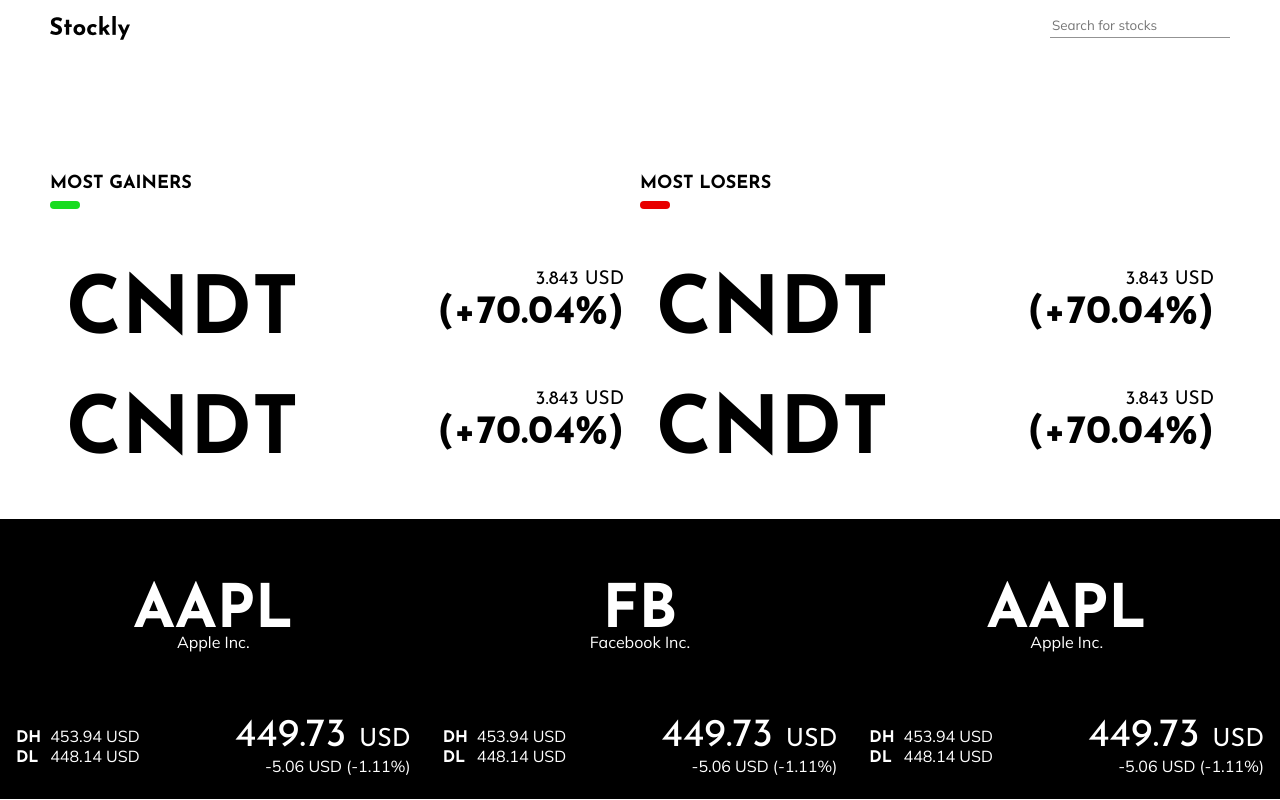
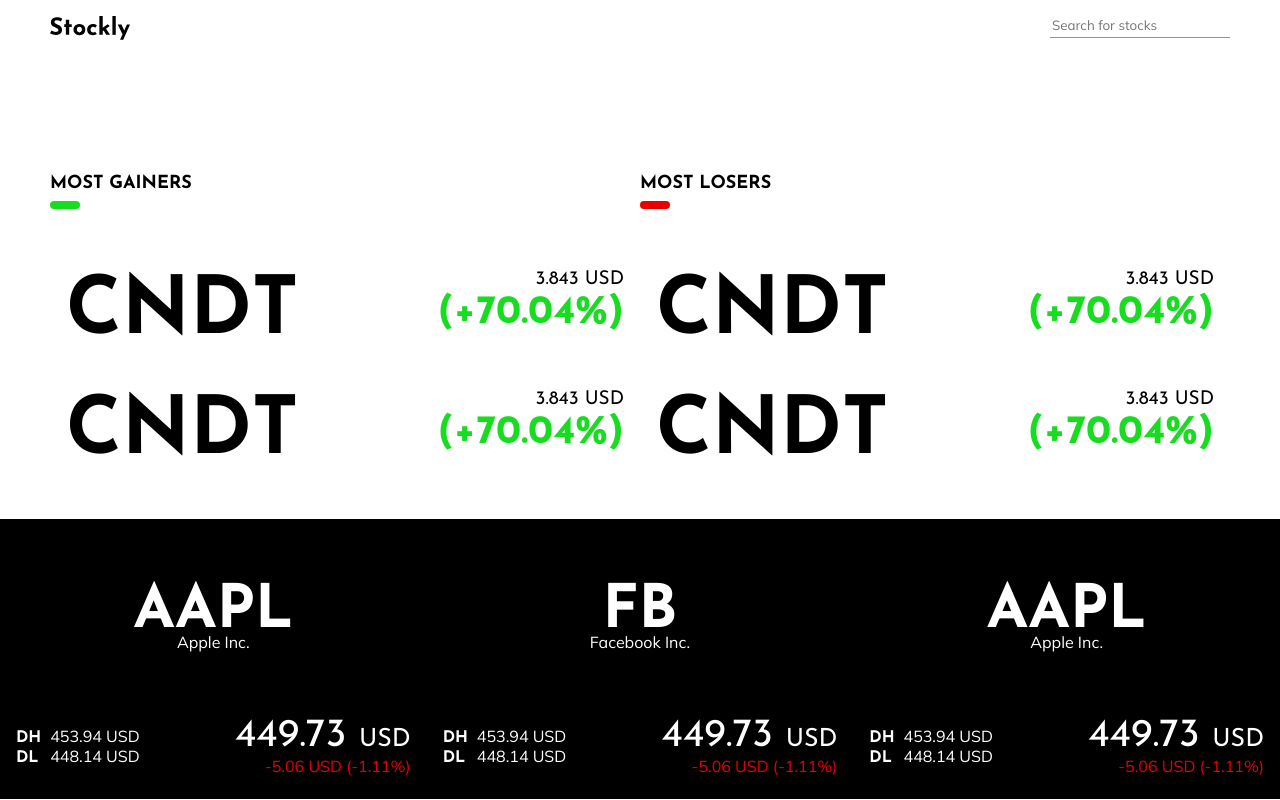
Before and after one commit to xtrmdarc/stockly, a React (Create React App) app: page / in a window 1280 px wide. Built offline with nearby package versions, Linux system fonts and the light colour scheme.

Commit message:
Add conditional coloring for up and downs

```diff
--- a/src/components/StockCard.js
+++ b/src/components/StockCard.js
@@ -4,19 +4,21 @@
 
   const { featured, stockInfo } = props;
   let renderLayout;
-
+  let up;
   if (featured) {
+    up = stockInfo.changes > 0.00 ? true : false;
     renderLayout = (
       <div className="featuredStockCard">
         <h3 className="stockName">{stockInfo.ticker}</h3>
         <div className="rightSection">
           <span className="stockPrice">{stockInfo.price} <span className="price"> USD</span></span>
-          <span className="percentageChange">{stockInfo.changesPercentage}</span>
+          <span className={`percentageChange ${up ? 'highColor' : 'downColor'}`}>{stockInfo.changesPercentage}</span>
         </div>
       </div>
     );
   }
   else {
+    up = stockInfo.change > 0.00 ? true : false;
     renderLayout = (
       <div className="stockCard">
         <div className="naming">
@@ -31,7 +33,7 @@
           </div>
           <div className="rightSection">
             <span className="stockPrice" >{stockInfo.price} <span className="currency"> USD</span></span>
-            <span> <span className="change">{stockInfo.change} USD </span><span className="percentageChange">({stockInfo.changesPercentage}%)</span> </span>
+            <span className={up ? 'highColor' : 'downColor'}> <span className="change">{stockInfo.change} USD </span><span className="percentageChange">({stockInfo.changesPercentage}%)</span> </span>
           </div>
         </div>
       </div>
--- a/src/containers/MostGainers.js
+++ b/src/containers/MostGainers.js
@@ -6,15 +6,15 @@
   const mostGainersArr = [
     {
       ticker: 'CNDT',
-      changes: '1.583',
-      price: '3.843',
+      changes: 1.583,
+      price: 3.843,
       changesPercentage: '(+70.04%)',
       companyName: 'Conduent Incorporated'
     },
     {
       ticker: 'CNDT',
-      changes: '1.583',
-      price: '3.843',
+      changes: 1.583,
+      price: 3.843,
       changesPercentage: '(+70.04%)',
       companyName: 'Conduent Incorporated'
     }
--- a/src/index.scss
+++ b/src/index.scss
@@ -20,6 +20,14 @@
   padding-bottom: 4px;
   outline: none;
   font-family: 'Mulish', sans-serif;
+}
+
+.downColor {
+  color: $downColor;
+}
+
+.highColor {
+  color: $highColor;
 }
 
 .aboveTheFold {
```
